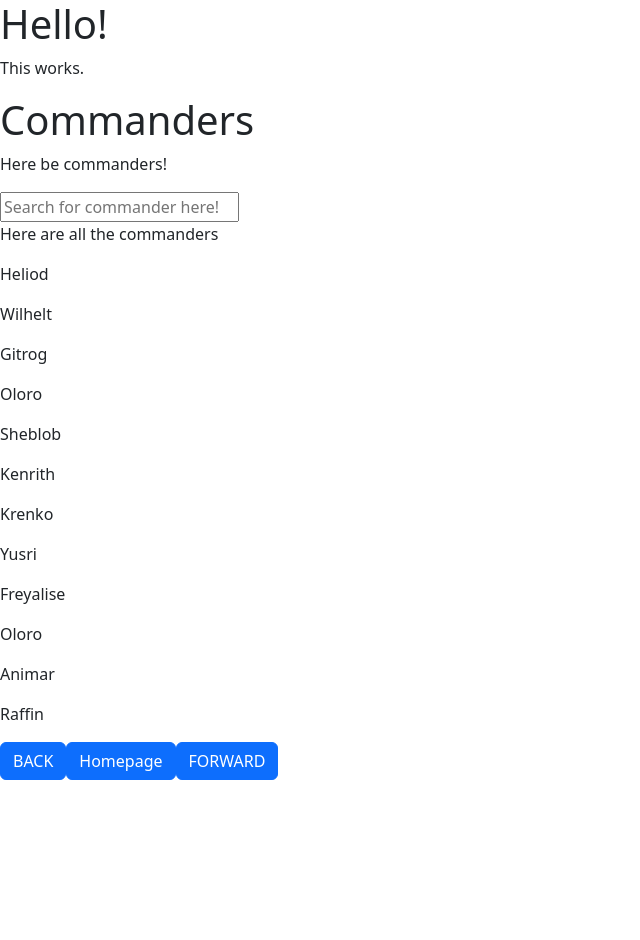
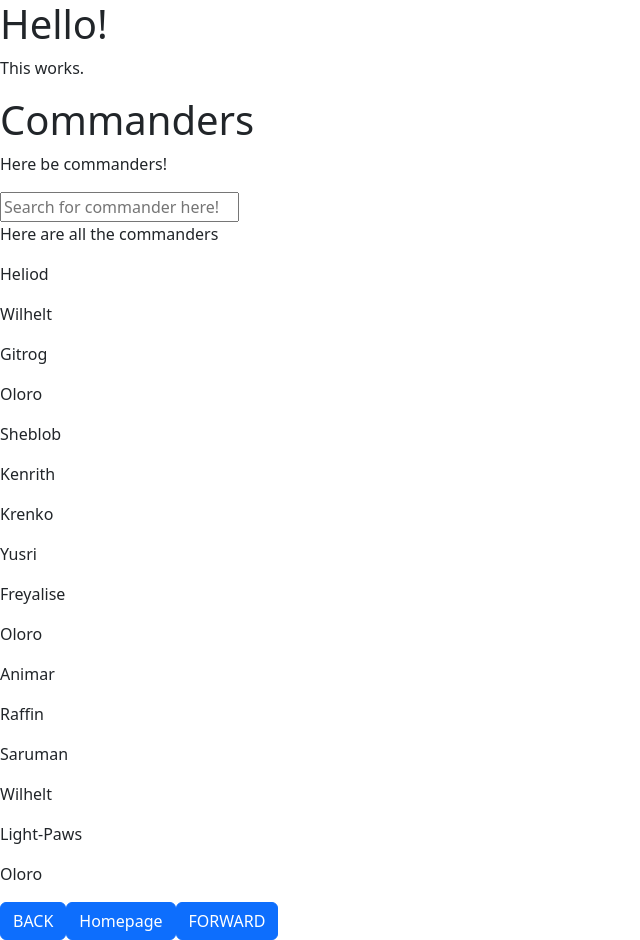
Before and after one commit to jakboa/commanderstatstracker, a React (Create React App) app: page /commanders in a window 1280 px wide. Shown: the whole page, without its empty margins (0-640 px from the left). Before the commit the page ends 800 px from the top, so only its background shows below. Built offline with nearby package versions, Linux system fonts and the light colour scheme.

Commit message:
v0.9.5 Minor fixes and updates
 - Made the two getResults into one and fixed an addition error.

  - Started to add a function to extract information in the Info Component

```diff
--- a/src/MockData.js
+++ b/src/MockData.js
@@ -102,4 +102,37 @@ export const gameInfo = [
         year: 2024
     },
 
+    {
+        Match_id: 4,
+
+        Group_name: 'B_Boys',
+
+        players: [
+            {
+                nickName: 'Mr. Music',
+                commander: 'Saruman',
+                placement: 1
+            },
+
+            {
+                nickName: 'Mr. Stats',
+                commander:'Wilhelt',
+                placement: 2
+            },
+
+            {
+                nickName: 'Mr. Keys',
+                commander: 'Light-Paws',
+                placement: 2
+            },
+            {
+                nickName: 'Mr. Foto',
+                commander: 'Oloro',
+                placement: 2,
+            }
+        ],
+
+        year: 2024
+    }
+
 ];
--- a/src/components/SearchHandler.js
+++ b/src/components/SearchHandler.js
@@ -65,6 +65,7 @@ const SearchHandler = {
     },
     getGroupStats:(group) => {
         const groupStats = {};
+        // Make a object with placements as keys for each player in the group
         group[0].players.forEach(player => {
             let name = player.nickName;
             return groupStats[name] = {
@@ -74,37 +75,44 @@ const SearchHandler = {
                 "4":0
             }
         });
+        // Itterate over the games and add placements to groupStats.
         group.forEach(match =>  match.players.forEach(player => {
             let name = player.nickName;
             let placement = player.placement.toString();
-
             return groupStats[name][placement] = +1;
         } ))
         return groupStats;
     },
 
-    getPlayerResults: (playerName, playerMatches) => {
-        const playerResults = [0,0,0,0];
+    getEntityResults: (entityName, playerMatches) => {
+        const entityResults = [0,0,0,0];
         playerMatches.forEach(match => {
             match.players.forEach(player => {
-                if (player.nickName === playerName) {
-                    playerResults[player.placement-1] = +1;
+                if (player.nickName === entityName || player.commander === entityName) {
+                    entityResults[player.placement-1] = entityResults[player.placement-1] + 1;
+                    console.log(entityResults);
                 }
             })
         })
-        return playerResults;
+        return entityResults;
     },
 
-    getCommanderResults: (commanderName, commanderMatches) => {
-        const commanderResults = [0,0,0,0];
-        commanderMatches.forEach(match => {
+    getGroupInfo: (group) => {
+        const playerNicks = new Set();
+        const mostUsedCommanders = {};
+        //const bestCommander = {};
+        group.forEach(match => {
             match.players.forEach(player => {
-                if (player.commander === commanderName) {
-                    commanderResults[player.placement-1] = +1;
-                }
+                playerNicks.add(player.nickName);
+                let commander = player.commander;
+                //console.log(commander);
+                if (mostUsedCommanders[commander]){
+                    mostUsedCommanders[commander] = +1;
+                } else {mostUsedCommanders[commander] = 1;}
+
             })
-        })
-        return commanderResults;
+        });
+        return {playerNicks, mostUsedCommanders};
     }
 }
 
--- a/src/views/CommanderStats/SingleCommanderStats.js
+++ b/src/views/CommanderStats/SingleCommanderStats.js
@@ -9,7 +9,7 @@ export default function SingleCommanderStats() {
 
     const { commanderName } = useParams();
     const commanderInfo = SearchHandler.getSingleCommanderStats(commanderName);
-    const [ matchResultsForCommander ] = useState(SearchHandler.getCommanderResults(commanderName,commanderInfo))
+    const [ matchResultsForCommander ] = useState(SearchHandler.getEntityResults(commanderName,commanderInfo))
 
     return (
         <Container>
--- a/src/views/GroupStats/GroupInfo.js
+++ b/src/views/GroupStats/GroupInfo.js
@@ -1,11 +1,15 @@
 import React from "react";
-
+import SearchHandler from "../../components/SearchHandler";
 
 
 
 export default function GroupInfo( { group } ) {
 
     console.log(group);
+
+    const test = SearchHandler.getGroupInfo(group);
+
+    console.log(test);
 
     return (
         <>
--- a/src/views/PlayerStats/Player.js
+++ b/src/views/PlayerStats/Player.js
@@ -13,7 +13,7 @@ export default function PlayerStats() {
 
     const playerInfo = SearchHandler.getSinglePlayerStats(playerName);
 
-    const [matchResultsForPlayer] = useState(SearchHandler.getPlayerResults(playerName,playerInfo));
+    const [matchResultsForPlayer] = useState(SearchHandler.getEntityResults(playerName,playerInfo));
 
     const totalGames = playerInfo.length;
 
```
